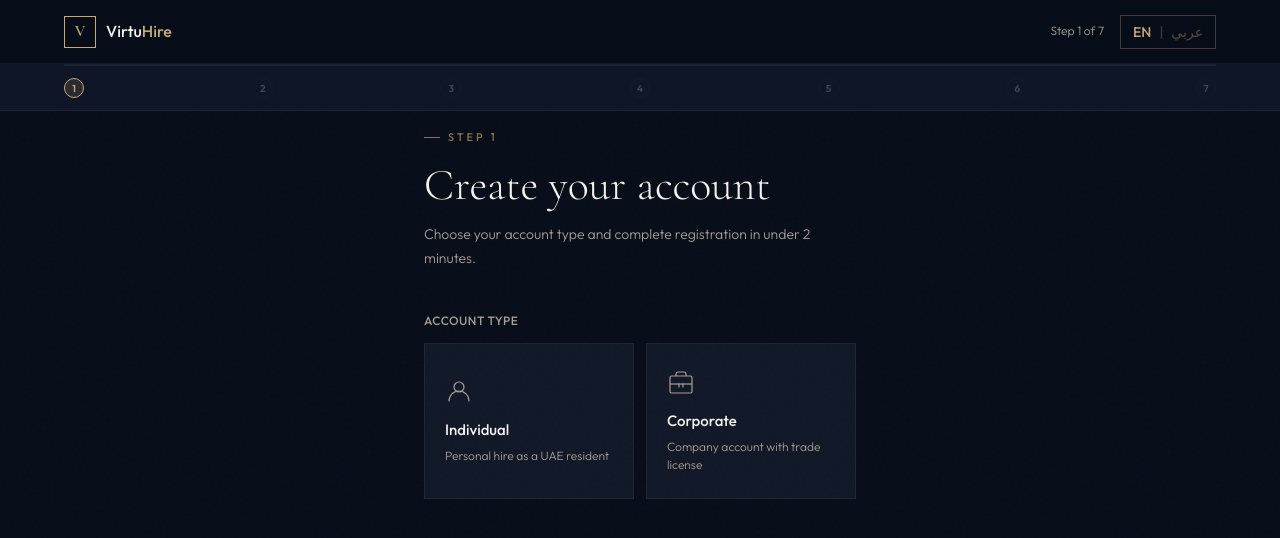
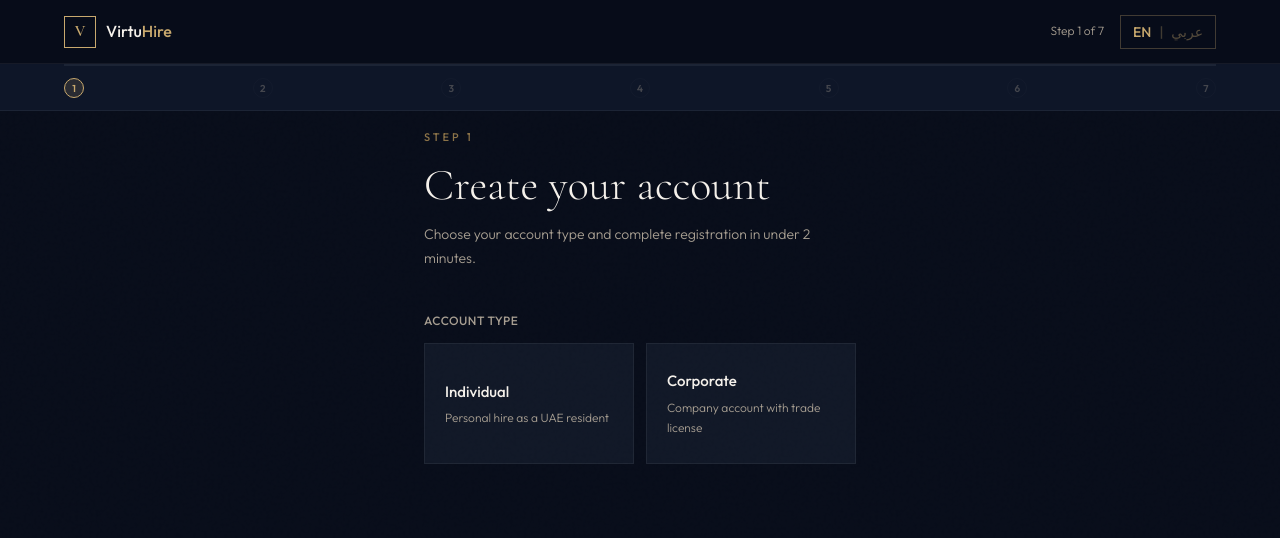
Before and after one commit to zahisial/virtuhire-3, a Next.js app: page /client/register in a window 1280 px wide. Shown: the top 538 px of the page. Built offline with nearby package versions, Linux system fonts and the light colour scheme.

Commit message:
fixed the api issue add new content on file

```diff
--- a/src/app/client/register/page.tsx
+++ b/src/app/client/register/page.tsx
@@ -1,330 +1,175 @@
-// app/clent/register.tsx
 'use client'
+// src/app/client/register/page.tsx - WIRED TO DJANGO API
 
 import { useState } from 'react'
 import { useRouter } from 'next/navigation'
 import { motion, AnimatePresence } from 'framer-motion'
 import { useLanguage } from '@/context/LanguageContext'
+import { useAuth } from '@/context/AuthContext'
 
 type AccountType = 'individual' | 'corporate' | null
 
-const inputStyle = {
-  width: '100%',
-  padding: '12px 16px',
-  background: 'var(--navy-mid)',
-  border: '1px solid var(--border-soft)',
-  color: 'var(--white)',
-  fontSize: '14px',
-  fontFamily: 'inherit',
-  outline: 'none',
-  transition: 'border-color 0.2s',
-}
-
 const labelStyle = {
-  display: 'block',
-  fontSize: '12px',
-  fontWeight: 500,
-  color: 'var(--white-dim)',
-  marginBottom: '8px',
-  letterSpacing: '0.5px',
-  textTransform: 'uppercase' as const,
+  display: 'block', fontSize: '12px', fontWeight: 500 as const,
+  color: 'var(--white-dim)', marginBottom: '8px',
+  letterSpacing: '0.5px', textTransform: 'uppercase' as const,
 }
 
 export default function RegisterPage() {
-  const { t, isRTL } = useLanguage()
+  const { isRTL } = useLanguage()
+  const { register } = useAuth()
   const router = useRouter()
+
   const [accountType, setAccountType] = useState<AccountType>(null)
-  const [authMethod, setAuthMethod] = useState<'email' | 'google'>('email')
+  const [focused, setFocused]         = useState('')
+  const [loading, setLoading]         = useState(false)
+  const [error, setError]             = useState('')
+
   const [form, setForm] = useState({
-    fullName: '', email: '', phone: '', emiratesId: '',
-    companyName: '', tradeLicense: '', vatNumber: '', contactPerson: '',
+    fullName: '', email: '', phone: '', password: '',
+    companyName: '', vatNumber: '', contactPerson: '',
   })
-  const [otp, setOtp] = useState('')
-  const [otpSent, setOtpSent] = useState(false)
-  const [focused, setFocused] = useState('')
 
-  const handleInput = (key: string, val: string) => setForm(f => ({ ...f, [key]: val }))
+  const set = (k: string, v: string) => setForm(f => ({ ...f, [k]: v }))
 
-  const handleSendOtp = () => setOtpSent(true)
+  const validate = () => {
+    if (!accountType) return isRTL ? 'اختر نوع الحساب' : 'Please select an account type'
+    if (!form.email) return isRTL ? 'البريد الإلكتروني مطلوب' : 'Email is required'
+    if (!form.phone) return isRTL ? 'رقم الهاتف مطلوب' : 'Phone is required'
+    if (!form.password) return isRTL ? 'كلمة المرور مطلوبة' : 'Password is required'
+    if (form.password.length < 8) return isRTL ? 'كلمة المرور 8 أحرف على الأقل' : 'Password must be at least 8 characters'
+    if (accountType === 'individual' && !form.fullName) return isRTL ? 'الاسم الكامل مطلوب' : 'Full name is required'
+    if (accountType === 'corporate' && !form.companyName) return isRTL ? 'اسم الشركة مطلوب' : 'Company name is required'
+    return null
+  }
 
-  const handleSubmit = () => router.push('/client/contract')
+  const handleSubmit = async () => {
+    const err = validate()
+    if (err) { setError(err); return }
+    setLoading(true)
+    setError('')
+    try {
+      await register({
+        email: form.email, phone: form.phone, password: form.password,
+        account_type: accountType, full_name: form.fullName,
+        company_name: form.companyName, vat_number: form.vatNumber,
+        contact_person: form.contactPerson,
+      })
+      router.push('/client/contract')
+    } catch (e: any) {
+      setError(e?.email?.[0] || e?.password?.[0] || e?.detail || 'Registration failed.')
+    } finally {
+      setLoading(false)
+    }
+  }
 
-  const accountCards = [
-    {
-      type: 'individual' as AccountType,
-      titleEn: 'Individual', titleAr: 'حساب فردي',
-      descEn: 'Personal hire as a UAE resident', descAr: 'توظيف شخصي كمقيم في الإمارات',
-      icon: (
-        <svg width="28" height="28" viewBox="0 0 28 28" fill="none">
-          <circle cx="14" cy="10" r="5" stroke="currentColor" strokeWidth="1.2"/>
-          <path d="M4 24c0-5.523 4.477-10 10-10s10 4.477 10 10" stroke="currentColor" strokeWidth="1.2" strokeLinecap="round"/>
-        </svg>
-      ),
-    },
-    {
-      type: 'corporate' as AccountType,
-      titleEn: 'Corporate', titleAr: 'حساب مؤسسي',
-      descEn: 'Company account with trade license', descAr: 'حساب شركة مع رخصة تجارية',
-      icon: (
-        <svg width="28" height="28" viewBox="0 0 28 28" fill="none">
-          <rect x="3" y="8" width="22" height="17" rx="1.5" stroke="currentColor" strokeWidth="1.2"/>
-          <path d="M9 8V6a2 2 0 012-2h6a2 2 0 012 2v2" stroke="currentColor" strokeWidth="1.2"/>
-          <path d="M3 16h22" stroke="currentColor" strokeWidth="1.2"/>
-          <path d="M12 16v3M16 16v3" stroke="currentColor" strokeWidth="1.2" strokeLinecap="round"/>
-        </svg>
-      ),
-    },
-  ]
+  const inp = (id: string) => ({
+    width: '100%', padding: '12px 16px', background: 'var(--navy-mid)',
+    border: `1px solid ${focused === id ? 'var(--gold)' : 'var(--border-soft)'}`,
+    color: 'var(--white)', fontSize: '14px', fontFamily: 'inherit', outline: 'none',
+  })
 
   return (
     <div style={{ maxWidth: '560px', margin: '0 auto', padding: '0 5%' }} dir={isRTL ? 'rtl' : 'ltr'}>
-
-      {/* Header */}
-      <motion.div initial={{ opacity: 0, y: 16 }} animate={{ opacity: 1, y: 0 }} transition={{ duration: 0.4 }}>
-        <div style={{
-          fontSize: '11px', letterSpacing: '3px', textTransform: 'uppercase',
-          color: 'var(--gold-dim)', marginBottom: '12px', fontWeight: 500,
-          display: 'flex', alignItems: 'center', gap: '8px',
-        }}>
-          <span style={{ width: '16px', height: '1px', background: 'var(--gold-dim)', display: 'block' }} />
+      <motion.div initial={{ opacity: 0, y: 16 }} animate={{ opacity: 1, y: 0 }}>
+        <div style={{ fontSize: '11px', letterSpacing: '3px', textTransform: 'uppercase', color: 'var(--gold-dim)', marginBottom: '12px', fontWeight: 500 }}>
           {isRTL ? 'الخطوة ١' : 'Step 1'}
         </div>
-        <h1 className="font-display" style={{ fontSize: 'clamp(32px, 4vw, 44px)', fontWeight: 300, color: 'var(--white)', lineHeight: 1.2, marginBottom: '12px' }}>
+        <h1 className="font-display" style={{ fontSize: 'clamp(32px,4vw,44px)', fontWeight: 300, color: 'var(--white)', lineHeight: 1.2, marginBottom: '12px' }}>
           {isRTL ? 'أنشئ حسابك' : 'Create your account'}
         </h1>
         <p style={{ fontSize: '14px', color: 'var(--white-dim)', lineHeight: 1.7, marginBottom: '40px' }}>
           {isRTL ? 'اختر نوع الحساب وأكمل التسجيل في أقل من دقيقتين.' : 'Choose your account type and complete registration in under 2 minutes.'}
         </p>
-      </motion.div>
 
-      {/* Account Type Selection */}
-      <motion.div initial={{ opacity: 0, y: 16 }} animate={{ opacity: 1, y: 0 }} transition={{ duration: 0.4, delay: 0.1 }}>
+        {/* Account Type */}
         <div style={{ fontSize: '12px', fontWeight: 500, color: 'var(--white-dim)', marginBottom: '12px', letterSpacing: '0.5px', textTransform: 'uppercase' }}>
           {isRTL ? 'نوع الحساب' : 'Account Type'}
         </div>
         <div style={{ display: 'grid', gridTemplateColumns: '1fr 1fr', gap: '12px', marginBottom: '32px' }}>
-          {accountCards.map(card => (
-            <button key={card.type} onClick={() => setAccountType(card.type)} style={{
-              padding: '24px 20px',
-              background: accountType === card.type ? 'rgba(200,169,110,0.08)' : 'var(--navy-card)',
+          {[
+            { type: 'individual' as AccountType, en: 'Individual', ar: 'حساب فردي', descEn: 'Personal hire as a UAE resident', descAr: 'توظيف شخصي كمقيم في الإمارات' },
+            { type: 'corporate'  as AccountType, en: 'Corporate',  ar: 'حساب مؤسسي', descEn: 'Company account with trade license', descAr: 'حساب شركة مع رخصة تجارية' },
+          ].map(card => (
+            <button key={String(card.type)} onClick={() => setAccountType(card.type)} style={{
+              padding: '24px 20px', background: accountType === card.type ? 'rgba(200,169,110,0.08)' : 'var(--navy-card)',
               border: `1px solid ${accountType === card.type ? 'var(--gold)' : 'var(--border-soft)'}`,
-              cursor: 'pointer', textAlign: isRTL ? 'right' : 'left',
-              transition: 'all 0.2s', color: 'var(--white)',
+              cursor: 'pointer', textAlign: isRTL ? 'right' : 'left', color: 'var(--white)', transition: 'all 0.2s',
             }}>
-              <div style={{ color: accountType === card.type ? 'var(--gold)' : 'var(--white-dim)', marginBottom: '12px' }}>
-                {card.icon}
-              </div>
-              <div style={{ fontSize: '15px', fontWeight: 500, marginBottom: '4px' }}>
-                {isRTL ? card.titleAr : card.titleEn}
-              </div>
-              <div style={{ fontSize: '12px', color: 'var(--white-dim)', lineHeight: 1.5 }}>
-                {isRTL ? card.descAr : card.descEn}
-              </div>
-            </button>
-          ))}
-        </div>
-      </motion.div>
-
-      {/* Auth Method */}
-      <AnimatePresence>
-        {accountType && (
-          <motion.div key="auth" initial={{ opacity: 0, y: 16 }} animate={{ opacity: 1, y: 0 }} exit={{ opacity: 0 }} transition={{ duration: 0.35 }}>
-
-            {/* Auth toggle */}
-            <div style={{ display: 'flex', gap: '2px', marginBottom: '28px', background: 'var(--navy-card)', padding: '4px', border: '1px solid var(--border-soft)' }}>
-              {(['email', 'google'] as const).map(method => (
-                <button key={method} onClick={() => setAuthMethod(method)} style={{
-                  flex: 1, padding: '10px',
-                  background: authMethod === method ? 'var(--navy-light)' : 'transparent',
-                  border: authMethod === method ? '1px solid var(--border)' : '1px solid transparent',
-                  color: authMethod === method ? 'var(--gold)' : 'var(--white-dim)',
-                  fontSize: '13px', fontWeight: 500, cursor: 'pointer',
-                  transition: 'all 0.2s', fontFamily: 'inherit',
-                }}>
-                  {method === 'email'
-                    ? (isRTL ? 'بريد إلكتروني + OTP' : 'Email + OTP')
-                    : (isRTL ? 'تسجيل بـ Google' : 'Continue with Google')}
+              <div style={{ fontSize: '15px', fontWeight: 500, marginBottom: '4px', color: accountType === card.type ? 'var(--gold)' : 'var(--white)' }}>{isRTL ? card.ar : card.en}</div>
+              <div style={{ fontSize: '12px', color: 'var(--white-dim)' }}>{isRTL ? card.descAr : card.descEn}</div>
             </button>
           ))}
         </div>
 
-            {authMethod === 'google' ? (
-              <button style={{
-                width: '100%', padding: '14px',
-                background: 'white', border: 'none',
-                color: '#333', fontSize: '14px', fontWeight: 500,
-                cursor: 'pointer', display: 'flex', alignItems: 'center',
-                justifyContent: 'center', gap: '10px', fontFamily: 'inherit',
-              }}>
-                <GoogleIcon />
-                {isRTL ? 'المتابعة مع Google' : 'Continue with Google'}
-              </button>
-            ) : (
+        <AnimatePresence>
+          {accountType && (
+            <motion.div key="form" initial={{ opacity: 0, y: 16 }} animate={{ opacity: 1, y: 0 }} exit={{ opacity: 0 }}>
               <div style={{ display: 'flex', flexDirection: 'column', gap: '20px' }}>
 
-                {/* Individual Fields */}
                 {accountType === 'individual' && (
+                  <div>
+                    <label style={labelStyle}>{isRTL ? 'الاسم الكامل *' : 'Full Name *'}</label>
+                    <input value={form.fullName} onChange={e => set('fullName', e.target.value)} placeholder={isRTL ? 'أدخل اسمك الكامل' : 'Enter your full name'} style={inp('fullName')} onFocus={() => setFocused('fullName')} onBlur={() => setFocused('')} />
+                  </div>
+                )}
+
+                {accountType === 'corporate' && (
                   <>
-                    <Field label={isRTL ? 'الاسم الكامل' : 'Full Name'} value={form.fullName}
-                      onChange={v => handleInput('fullName', v)} focused={focused} id="fullName"
-                      onFocus={() => setFocused('fullName')} onBlur={() => setFocused('')}
-                      placeholder={isRTL ? 'أدخل اسمك الكامل' : 'Enter your full name'} />
-                    <Field label={isRTL ? 'البريد الإلكتروني' : 'Email Address'} type="email" value={form.email}
-                      onChange={v => handleInput('email', v)} focused={focused} id="email"
-                      onFocus={() => setFocused('email')} onBlur={() => setFocused('')}
-                      placeholder="you@company.ae" />
-                    <Field label={isRTL ? 'رقم الهاتف' : 'Phone Number'} type="tel" value={form.phone}
-                      onChange={v => handleInput('phone', v)} focused={focused} id="phone"
-                      onFocus={() => setFocused('phone')} onBlur={() => setFocused('')}
-                      placeholder="+971 50 000 0000" />
                     <div>
-                      <label style={labelStyle}>{isRTL ? 'بطاقة الهوية الإماراتية' : 'Emirates ID'}</label>
-                      <div style={{
-                        border: '1px solid var(--border-soft)', padding: '24px',
-                        background: 'var(--navy-mid)', textAlign: 'center', cursor: 'pointer',
-                        transition: 'border-color 0.2s',
-                      }}>
-                        <div style={{ color: 'var(--gold-dim)', marginBottom: '8px' }}>
-                          <svg width="24" height="24" viewBox="0 0 24 24" fill="none" style={{ margin: '0 auto', display: 'block' }}>
-                            <path d="M12 4v12M8 8l4-4 4 4" stroke="currentColor" strokeWidth="1.2" strokeLinecap="round" strokeLinejoin="round"/>
-                            <path d="M4 18h16" stroke="currentColor" strokeWidth="1.2" strokeLinecap="round"/>
-                          </svg>
+                      <label style={labelStyle}>{isRTL ? 'اسم الشركة *' : 'Company Name *'}</label>
+                      <input value={form.companyName} onChange={e => set('companyName', e.target.value)} placeholder={isRTL ? 'اسم شركتك' : 'Your company name'} style={inp('companyName')} onFocus={() => setFocused('companyName')} onBlur={() => setFocused('')} />
                     </div>
-                        <div style={{ fontSize: '13px', color: 'var(--white-dim)' }}>
-                          {isRTL ? 'ارفع صورة بطاقة الهوية' : 'Upload Emirates ID photo'}
+                    <div>
+                      <label style={labelStyle}>{isRTL ? 'شخص التواصل *' : 'Contact Person *'}</label>
+                      <input value={form.contactPerson} onChange={e => set('contactPerson', e.target.value)} placeholder={isRTL ? 'الاسم الكامل' : 'Full name'} style={inp('contactPerson')} onFocus={() => setFocused('contactPerson')} onBlur={() => setFocused('')} />
                     </div>
-                        <div style={{ fontSize: '11px', color: 'rgba(168,159,146,0.5)', marginTop: '4px' }}>
-                          JPG, PNG or PDF · Max 5MB
-                        </div>
-                      </div>
+                    <div>
+                      <label style={labelStyle}>{isRTL ? 'رقم ضريبة القيمة المضافة' : 'VAT Number (Optional)'}</label>
+                      <input value={form.vatNumber} onChange={e => set('vatNumber', e.target.value)} placeholder="1000XXXXX00003" style={inp('vatNumber')} onFocus={() => setFocused('vatNumber')} onBlur={() => setFocused('')} />
                     </div>
                   </>
                 )}
 
-                {/* Corporate Fields */}
-                {accountType === 'corporate' && (
-                  <>
-                    <Field label={isRTL ? 'اسم الشركة' : 'Company Name'} value={form.companyName}
-                      onChange={v => handleInput('companyName', v)} focused={focused} id="companyName"
-                      onFocus={() => setFocused('companyName')} onBlur={() => setFocused('')}
-                      placeholder={isRTL ? 'أدخل اسم شركتك' : 'Enter company name'} />
-                    <Field label={isRTL ? 'شخص التواصل' : 'Contact Person'} value={form.contactPerson}
-                      onChange={v => handleInput('contactPerson', v)} focused={focused} id="contactPerson"
-                      onFocus={() => setFocused('contactPerson')} onBlur={() => setFocused('')}
-                      placeholder={isRTL ? 'الاسم الكامل' : 'Full name'} />
-                    <Field label={isRTL ? 'البريد الإلكتروني' : 'Email Address'} type="email" value={form.email}
-                      onChange={v => handleInput('email', v)} focused={focused} id="email"
-                      onFocus={() => setFocused('email')} onBlur={() => setFocused('')}
-                      placeholder="contact@company.ae" />
-                    <Field label={isRTL ? 'رقم الهاتف' : 'Phone Number'} type="tel" value={form.phone}
-                      onChange={v => handleInput('phone', v)} focused={focused} id="phone"
-                      onFocus={() => setFocused('phone')} onBlur={() => setFocused('')}
-                      placeholder="+971 4 000 0000" />
-                    <Field label={isRTL ? 'رقم ضريبة القيمة المضافة' : 'VAT Number'} value={form.vatNumber}
-                      onChange={v => handleInput('vatNumber', v)} focused={focused} id="vatNumber"
-                      onFocus={() => setFocused('vatNumber')} onBlur={() => setFocused('')}
-                      placeholder="1000XXXXX00003" />
                 <div>
-                      <label style={labelStyle}>{isRTL ? 'الرخصة التجارية' : 'Trade License'}</label>
-                      <div style={{
-                        border: '1px solid var(--border-soft)', padding: '24px',
-                        background: 'var(--navy-mid)', textAlign: 'center', cursor: 'pointer',
-                      }}>
-                        <svg width="24" height="24" viewBox="0 0 24 24" fill="none" style={{ margin: '0 auto 8px', display: 'block', color: 'var(--gold-dim)' }}>
-                          <path d="M12 4v12M8 8l4-4 4 4" stroke="currentColor" strokeWidth="1.2" strokeLinecap="round" strokeLinejoin="round"/>
-                          <path d="M4 18h16" stroke="currentColor" strokeWidth="1.2" strokeLinecap="round"/>
-                        </svg>
-                        <div style={{ fontSize: '13px', color: 'var(--white-dim)' }}>
-                          {isRTL ? 'ارفع الرخصة التجارية' : 'Upload Trade License'}
+                  <label style={labelStyle}>{isRTL ? 'البريد الإلكتروني *' : 'Email Address *'}</label>
+                  <input type="email" value={form.email} onChange={e => set('email', e.target.value)} placeholder="you@company.ae" style={inp('email')} onFocus={() => setFocused('email')} onBlur={() => setFocused('')} />
                 </div>
-                        <div style={{ fontSize: '11px', color: 'rgba(168,159,146,0.5)', marginTop: '4px' }}>JPG, PNG or PDF · Max 5MB</div>
+                <div>
+                  <label style={labelStyle}>{isRTL ? 'رقم الهاتف *' : 'Phone Number *'}</label>
+                  <input type="tel" value={form.phone} onChange={e => set('phone', e.target.value)} placeholder="+971 50 000 0000" style={inp('phone')} onFocus={() => setFocused('phone')} onBlur={() => setFocused('')} />
                 </div>
+                <div>
+                  <label style={labelStyle}>{isRTL ? 'كلمة المرور *' : 'Password *'}</label>
+                  <input type="password" value={form.password} onChange={e => set('password', e.target.value)} placeholder={isRTL ? '٨ أحرف على الأقل' : 'Min 8 characters'} style={inp('password')} onFocus={() => setFocused('password')} onBlur={() => setFocused('')} />
                 </div>
-                  </>
-                )}
 
-                {/* OTP Section */}
-                {!otpSent ? (
-                  <button onClick={handleSendOtp} style={{
-                    width: '100%', padding: '14px',
-                    background: 'transparent', border: '1px solid rgba(200,169,110,0.4)',
-                    color: 'var(--gold)', fontSize: '14px', fontWeight: 500,
-                    cursor: 'pointer', fontFamily: 'inherit', transition: 'all 0.2s',
-                  }}
-                    onMouseEnter={e => (e.currentTarget.style.background = 'rgba(200,169,110,0.06)')}
-                    onMouseLeave={e => (e.currentTarget.style.background = 'transparent')}
-                  >
-                    {isRTL ? 'إرسال رمز التحقق' : 'Send Verification Code'}
-                  </button>
-                ) : (
-                  <div>
-                    <label style={labelStyle}>{isRTL ? 'رمز التحقق OTP' : 'Verification Code (OTP)'}</label>
-                    <input
-                      value={otp} onChange={e => setOtp(e.target.value)}
-                      maxLength={6} placeholder="000000"
-                      style={{ ...inputStyle, textAlign: 'center', fontSize: '22px', letterSpacing: '8px' }}
-                      onFocus={e => (e.target.style.borderColor = 'var(--gold)')}
-                      onBlur={e => (e.target.style.borderColor = 'var(--border-soft)')}
-                    />
-                    <p style={{ fontSize: '12px', color: 'var(--white-dim)', marginTop: '8px' }}>
-                      {isRTL ? 'تم إرسال الرمز إلى ' : 'Code sent to '}{form.email || '+971...'}
-                    </p>
+                {error && (
+                  <div style={{ padding: '12px 16px', background: 'rgba(220,80,80,0.1)', border: '1px solid rgba(220,80,80,0.3)', color: '#E05050', fontSize: '13px' }}>
+                    {error}
                   </div>
                 )}
 
-                {/* Submit */}
-                <button onClick={handleSubmit} style={{
+                <button onClick={handleSubmit} disabled={loading} style={{
                   width: '100%', padding: '16px',
-                  background: 'var(--gold)', border: '1px solid var(--gold)',
-                  color: 'var(--navy)', fontSize: '14px', fontWeight: 600,
-                  cursor: 'pointer', fontFamily: 'inherit',
+                  background: loading ? 'rgba(200,169,110,0.4)' : 'var(--gold)',
+                  border: '1px solid var(--gold)', color: 'var(--navy)',
+                  fontSize: '14px', fontWeight: 600,
+                  cursor: loading ? 'wait' : 'pointer', fontFamily: 'inherit',
                   display: 'flex', alignItems: 'center', justifyContent: 'center', gap: '8px',
-                  transition: 'all 0.2s',
-                }}
-                  onMouseEnter={e => (e.currentTarget.style.background = 'var(--gold-light)')}
-                  onMouseLeave={e => (e.currentTarget.style.background = 'var(--gold)')}
-                >
-                  {isRTL ? 'التالي — توقيع العقد' : 'Next — Sign Contract'}
-                  <svg width="14" height="14" viewBox="0 0 14 14" fill="none">
-                    <path d={isRTL ? 'M13 7H1M7 13l-6-6 6-6' : 'M1 7h12M7 1l6 6-6 6'} stroke="currentColor" strokeWidth="1.2" strokeLinecap="round"/>
-                  </svg>
+                }}>
+                  {loading ? (isRTL ? 'جارٍ إنشاء الحساب...' : 'Creating account...') : (isRTL ? 'التالي — توقيع العقد' : 'Next — Sign Contract')}
                 </button>
 
                 <p style={{ fontSize: '12px', color: 'var(--white-dim)', textAlign: 'center' }}>
-                  {isRTL ? 'لديك حساب بالفعل؟ ' : 'Already have an account? '}
-                  <a href="#" style={{ color: 'var(--gold)', textDecoration: 'none' }}>
-                    {isRTL ? 'تسجيل الدخول' : 'Sign in'}
-                  </a>
+                  {isRTL ? 'لديك حساب؟ ' : 'Already have an account? '}
+                  <a href="#" style={{ color: 'var(--gold)', textDecoration: 'none' }}>{isRTL ? 'تسجيل الدخول' : 'Sign in'}</a>
                 </p>
               </div>
-            )}
             </motion.div>
           )}
         </AnimatePresence>
+      </motion.div>
     </div>
   )
 }
-
-function Field({ label, value, onChange, type = 'text', placeholder, focused, id, onFocus, onBlur }: any) {
-  return (
-    <div>
-      <label style={labelStyle}>{label}</label>
-      <input
-        type={type} value={value} onChange={e => onChange(e.target.value)}
-        placeholder={placeholder} onFocus={onFocus} onBlur={onBlur}
-        style={{ ...inputStyle, borderColor: focused === id ? 'var(--gold)' : 'var(--border-soft)' }}
-      />
-    </div>
-  )
-}
-
-function GoogleIcon() {
-  return (
-    <svg width="18" height="18" viewBox="0 0 18 18">
-      <path fill="#4285F4" d="M16.51 8H8.98v3h4.3c-.18 1-.74 1.48-1.6 2.04v2.01h2.6a7.8 7.8 0 002.38-5.88c0-.57-.05-.66-.15-1.18z"/>
-      <path fill="#34A853" d="M8.98 17c2.16 0 3.97-.72 5.3-1.94l-2.6-2a4.8 4.8 0 01-7.18-2.54H1.83v2.07A8 8 0 008.98 17z"/>
-      <path fill="#FBBC05" d="M4.5 10.52a4.8 4.8 0 010-3.04V5.41H1.83a8 8 0 000 7.18l2.67-2.07z"/>
-      <path fill="#EA4335" d="M8.98 4.18c1.17 0 2.23.4 3.06 1.2l2.3-2.3A8 8 0 001.83 5.4L4.5 7.49a4.77 4.77 0 014.48-3.3z"/>
-    </svg>
-  )
-}
```
Lines whose indentation alone changed are shown as unchanged.
